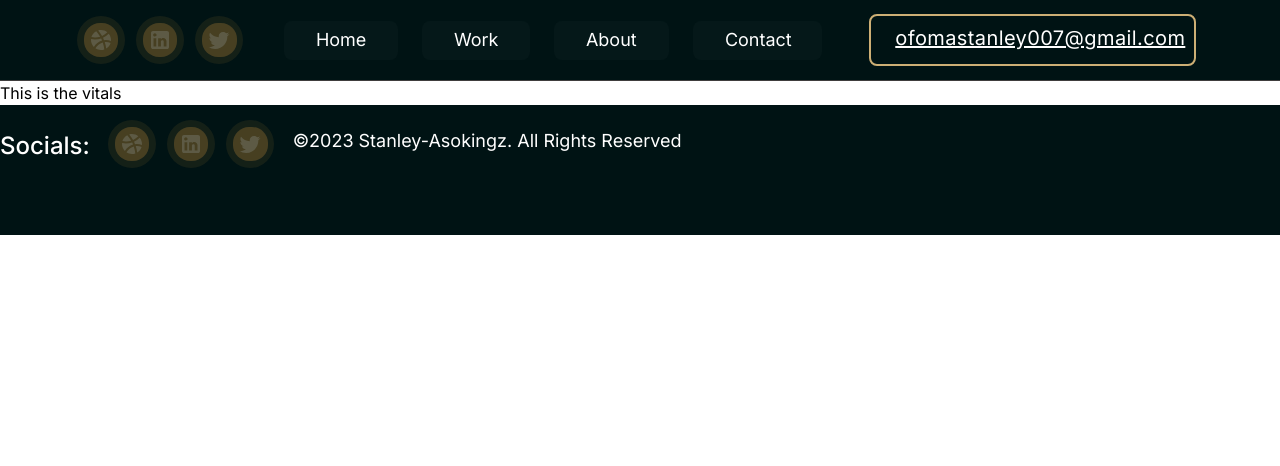
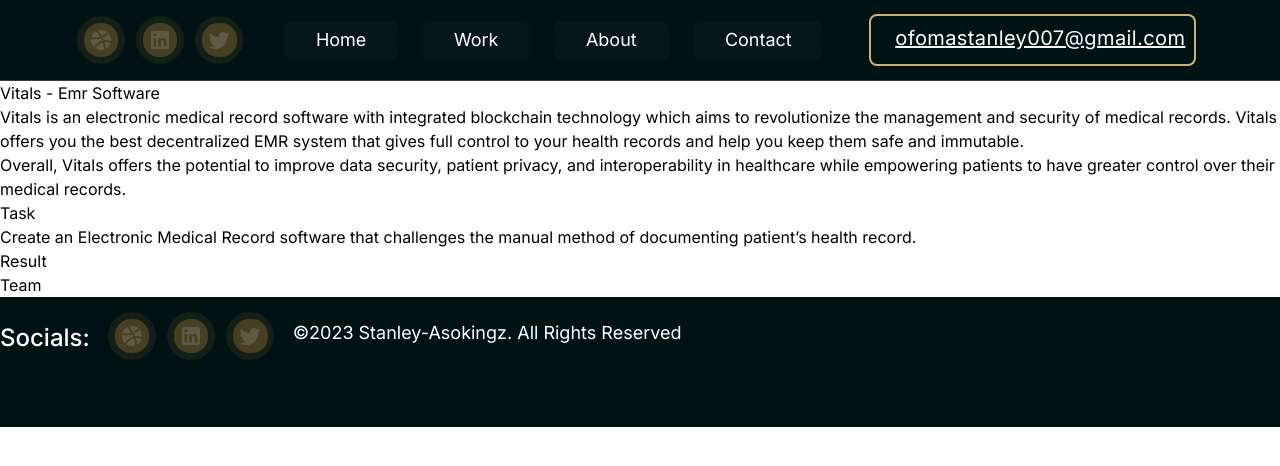
Before and after one commit to Maxwell011/portfolio-design, a Next.js app: page /Vitals in a window 1280 px wide. Shown: the top 466 px of the page. Built offline with nearby package versions, Linux system fonts and the light colour scheme.

Commit message:
Update Vitals page content

```diff
--- a/src/app/Vitals/page.tsx
+++ b/src/app/Vitals/page.tsx
@@ -1,7 +1,37 @@
 export default function Vitals() {
   return (
     <section>
-      <h1>This is the vitals</h1>
+      <h1>Vitals - Emr Software</h1>
+      <p>
+        Vitals is an electronic medical record software with integrated
+        blockchain technology which aims to revolutionize the management and
+        security of medical records. Vitals offers you the best decentralized
+        EMR system that gives full control to your health records and help you
+        keep them safe and immutable.
+      </p>
+      <p>
+        Overall, Vitals offers the potential to improve data security, patient
+        privacy, and interoperability in healthcare while empowering patients to
+        have greater control over their medical records.
+      </p>
+      {/* Image Cover */}
+
+      <div>
+        <div>
+          <h2>Task</h2>
+          <p>
+            Create an Electronic Medical Record software that challenges the
+            manual method of documenting patient’s health record.
+          </p>
+        </div>
+        <div>
+          <h2>Result</h2>
+          <p></p>
+        </div>
+        <div>
+          <h2>Team</h2>
+        </div>
+      </div>
     </section>
   );
 }
```
